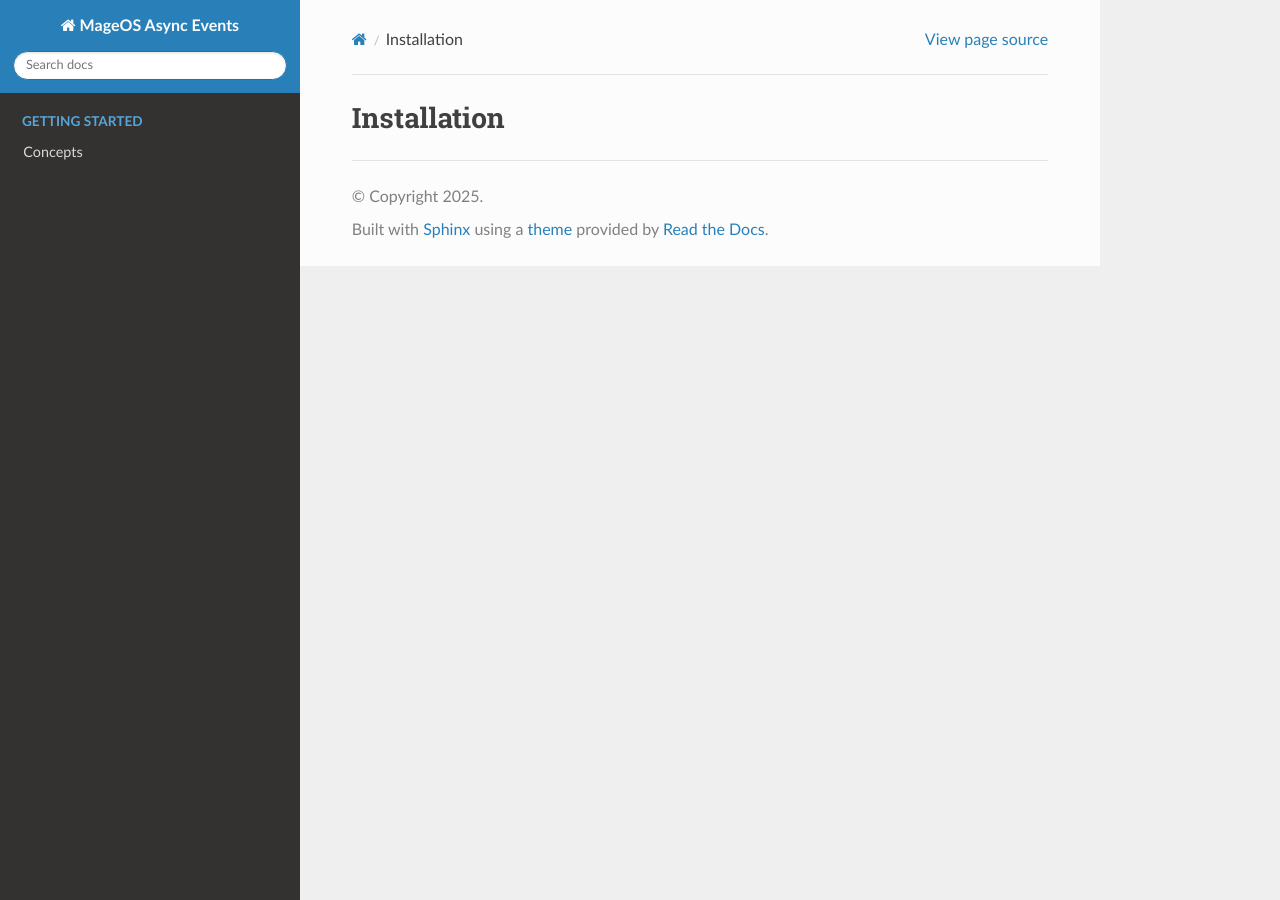
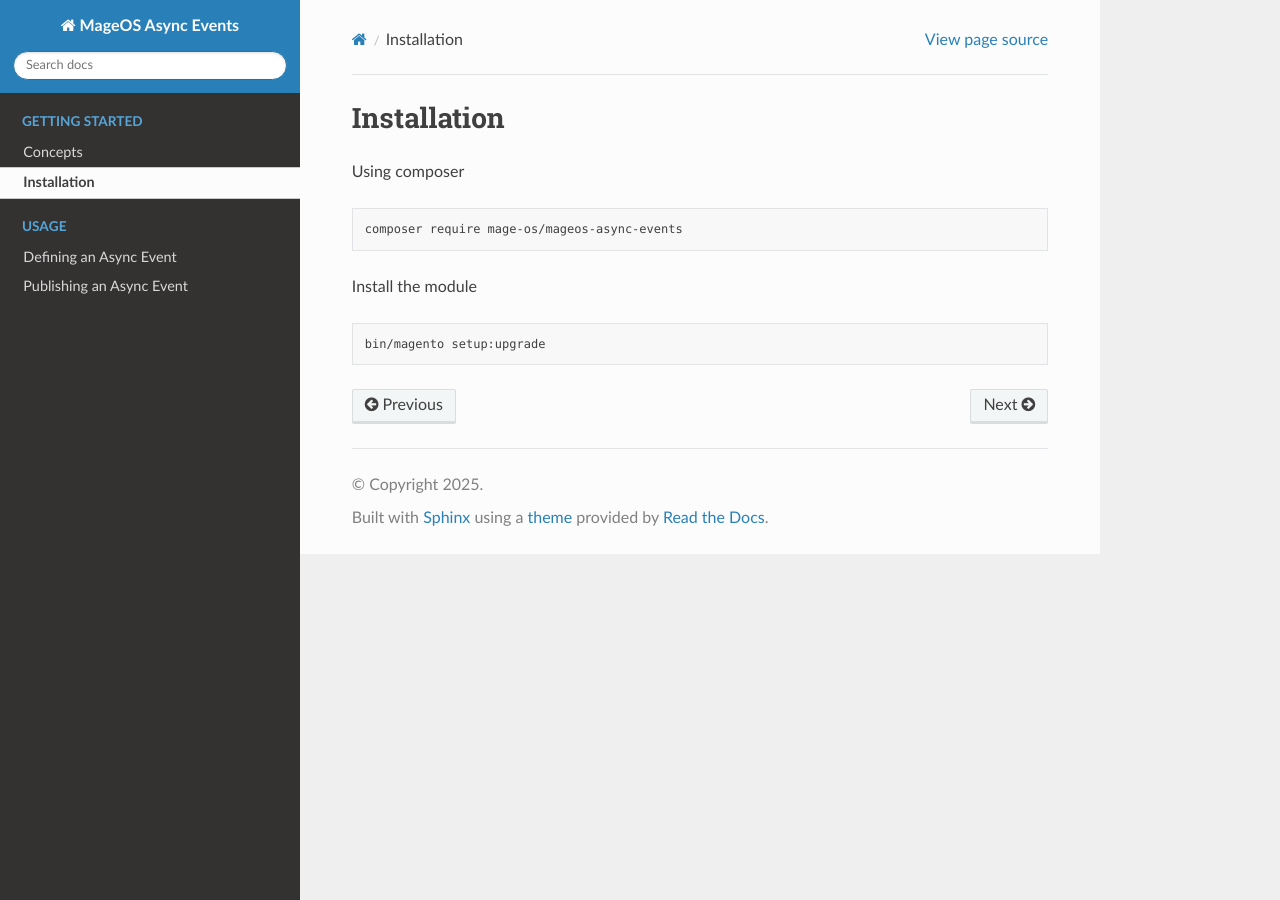
Before and after one commit to gowrizrh/async-events, a Sphinx documentation site: the page built from source/installation.rst, in a window 1280 px wide. Built offline with Sphinx 7.4.7 and the Read the Docs theme 3.1.0, drawn with Linux system fonts in a browser that asks for light colours.

Commit message:
feat: add usage section and refine getting started

```diff
--- a/source/async_event.rst
+++ /dev/null
@@ -1,2 +0,0 @@
-Async Event
-===========
--- a/source/installation.rst
+++ b/source/installation.rst
@@ -1,2 +1,14 @@
 Installation
-=================================
+============
+
+Using composer
+
+.. code-block:: bash
+
+    composer require mage-os/mageos-async-events
+
+Install the module
+
+.. code-block:: bash
+
+    bin/magento setup:upgrade
--- a/source/sinks/azure.rst
+++ /dev/null
@@ -1,2 +0,0 @@
-Azure
-=====
--- a/source/sinks/gcp.rst
+++ /dev/null
@@ -1,2 +0,0 @@
-GCP
-===
```
Also changed, not shown: source/defining_async_event.rst (added, +43 -0 lines), source/index.rst (+8 -0 lines), source/publishing_async_event.rst (added, +27 -0 lines), source/sinks/aws.rst (deleted, +0 -11 lines), 1 other file.
